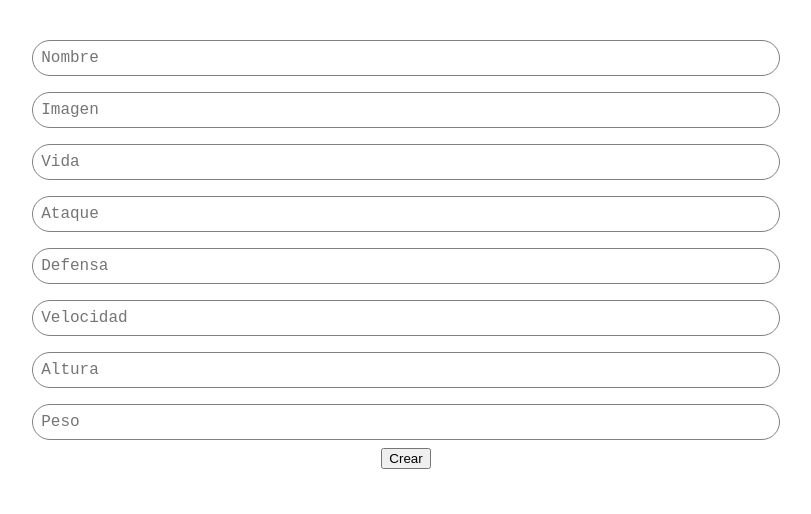
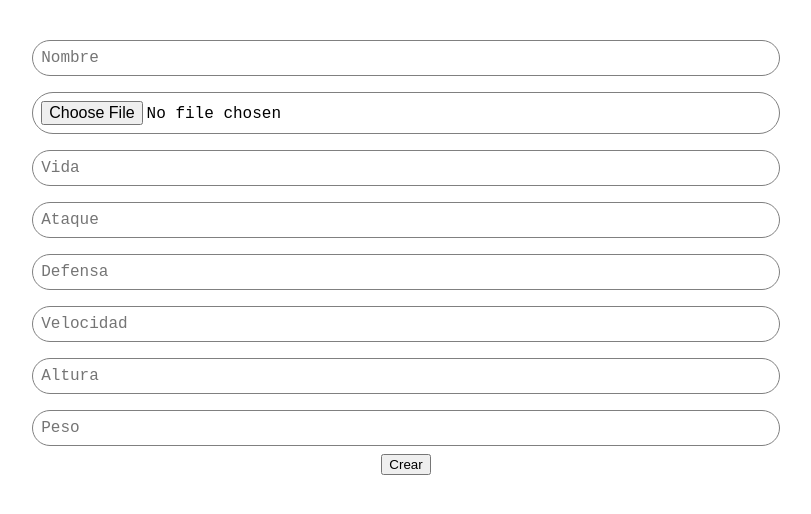
Before and after one commit to GabR3924/PI-pokemon, a React (Create React App) app in the folder client/: page /creados/new in a window 1280 px wide. Shown: the top 514 px of the page, without its empty margins (234-1045 px from the left). Built offline with nearby package versions, Linux system fonts and the light colour scheme; no server answers.

Commit message:
jueves porfa

```diff
--- a/client/package.json
+++ b/client/package.json
@@ -6,6 +6,8 @@
     "@testing-library/jest-dom": "^5.11.10",
     "@testing-library/react": "^11.2.6",
     "@testing-library/user-event": "^13.1.1",
+    "aws-sdk": "^2.1382.0",
+    "dotenv": "^16.0.3",
     "react": "^17.0.2",
     "react-dom": "^17.0.2",
     "react-icons": "^4.8.0",
--- a/client/src/componentes/Explorador/Buscador/buscador.module.css
+++ b/client/src/componentes/Explorador/Buscador/buscador.module.css
@@ -54,7 +54,7 @@ input{
   position: relative;
   display: flex;
   top: -3.4rem;
-  left: 12rem;
+  left: 5rem;
   cursor: pointer;
 }
 .icon2{
--- a/client/src/componentes/Explorador/Crear/Crear.jsx
+++ b/client/src/componentes/Explorador/Crear/Crear.jsx
@@ -42,8 +42,7 @@ function Crear() {
         onChange={(event) => setName(event.target.value)}
       />
       <input
-        type="text"
-        placeholder="Imagen"
+        type="file"
         value={image}
         onChange={(event) => setImage(event.target.value)}
       />
```
Also changed, not shown: 2 other files (tests, documents, lock files or other folders).
